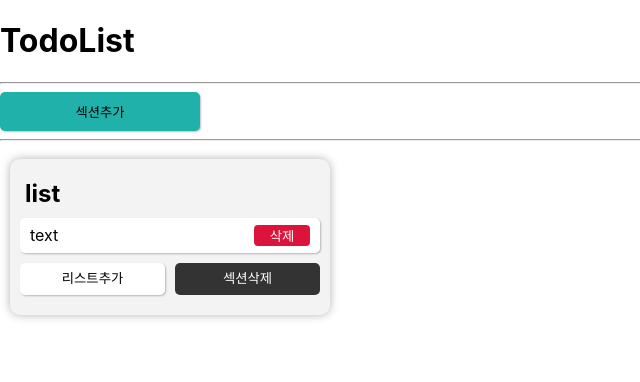
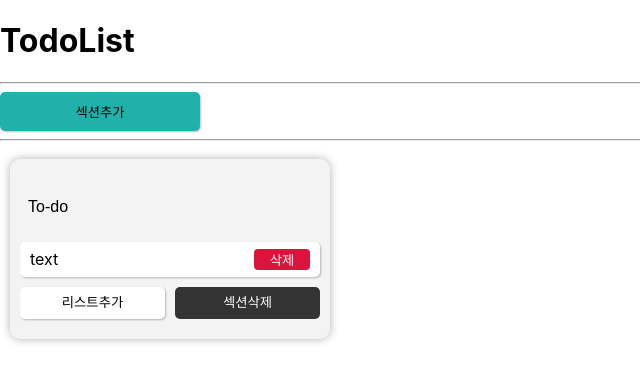
Before and after one commit to mariHidream/react-study, a React (Create React App) app in the folder todo-app/: page / in a window 1280 px wide. Both pictures are taken after a click on the button "섹션추가". Shown: the top 382 px of the page, without its empty margins (0-640 px from the left). Built offline with nearby package versions, Linux system fonts and the light colour scheme.

Commit message:
섹션타이틀 수정기능을 위하여 input text로 변경
내일 추가로 섹션타이틀 변경기능도 넣기.
1. 각 섹션별 todo 삭제, 추가 기능
2. 각 섹션별 타이틀 수정 기능

추가하기

```diff
--- a/todo-app/src/components/Todos.js
+++ b/todo-app/src/components/Todos.js
@@ -19,7 +19,7 @@ const TodoItem = ({todo, todoIndex, RemoveTodos}) => {
     return (
         <div className='todoBoard'>
             <div className={`${todoIndex}`}>
-                <h2>list</h2>
+                <h2><input type="text" value={todo.name}/></h2>
                 {
                     todo.items.map(item => (
                         <Item key={item.id} item={item}></Item>
--- a/todo-app/src/modules/todos.js
+++ b/todo-app/src/modules/todos.js
@@ -28,6 +28,7 @@ function todos(state = initialState, action) {
                 ...state,
                 todos : state.todos.concat([{
                     todoIndex : `todo_${state.todoidx++}`,
+                    name : 'To-do',
                     items : [{
                         id : state.itemidx,
                         text : 'text',
--- a/todo-app/src/style/style.css
+++ b/todo-app/src/style/style.css
@@ -1,10 +1,14 @@
+
 button{border:none;cursor: pointer; }
+input{border:none; padding: 0;font-size: 16px;}
 .add{width: 200px; padding:10px; border-radius: 5px;  background-color: lightseagreen; box-shadow: 1px 1px 2px rgba(0,0,0,0.25);}
 .listBody{display: flex; box-sizing: border-box;}
 .listBody > div{flex : 0 1 300px}
 .todoBoard{margin: 10px; padding:10px; background-color: #f3f3f3; border-radius: 10px; box-shadow: 0 0 10px rgba(0,0,0,0.3);}
 .todoBoard > div{margin-bottom: 10px;}
-.todoBoard h2{margin:10px 0; text-align: left; text-indent: 5px;}
+.todoBoard h2{width: 100%;}
+.todoBoard h2 > input{ margin: 0; width: 100%; height: 30px;background-color: transparent; text-indent: 8px;}
+.todoBoard h2 > input:focus {background-color: #fff;border:none;}
 .todoBoard .buttons{display: flex;}
 .todoBoard .buttons > button{width: 50%;  line-height: 30px;border-radius: 5px; }
 .todoBoard .remove{ margin-left: 10px; color:#fff; background-color: #333; }
@@ -12,4 +16,4 @@ button{border:none;cursor: pointer; }
 .todo{padding: 5px 10px; background-color: #fff; border-radius: 5px;box-shadow: 1px 1px 2px rgba(0,0,0,0.25);}
 .todo span{display: inline-block; vertical-align: center; width: 80%; line-height: 25px;}
 .todo input{display: none;}
-.todo button{width: 20%;color:#fff; background-color:crimson; border-radius: 4px;;}
+.todo button{width: 20%;color:#fff; background-color:crimson; border-radius: 4px;}
```
